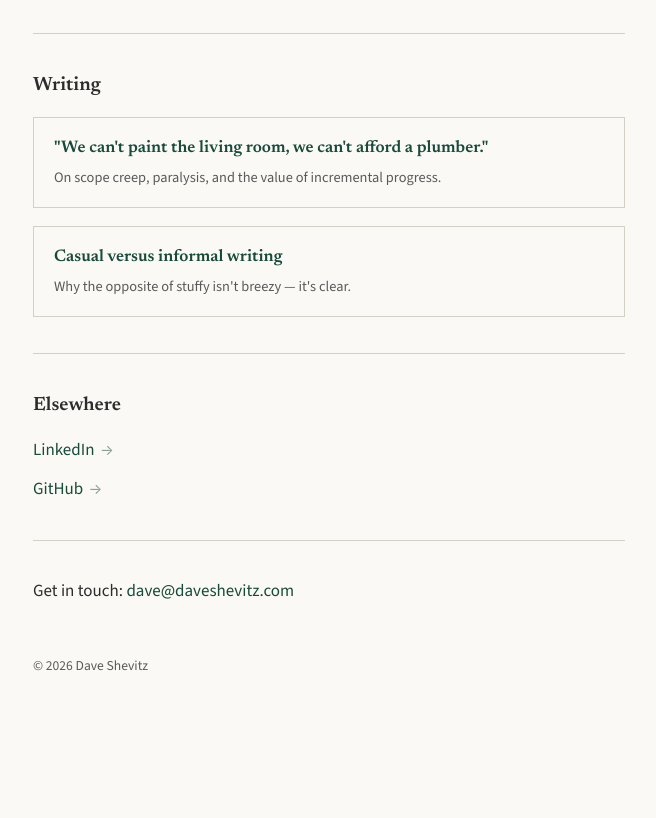
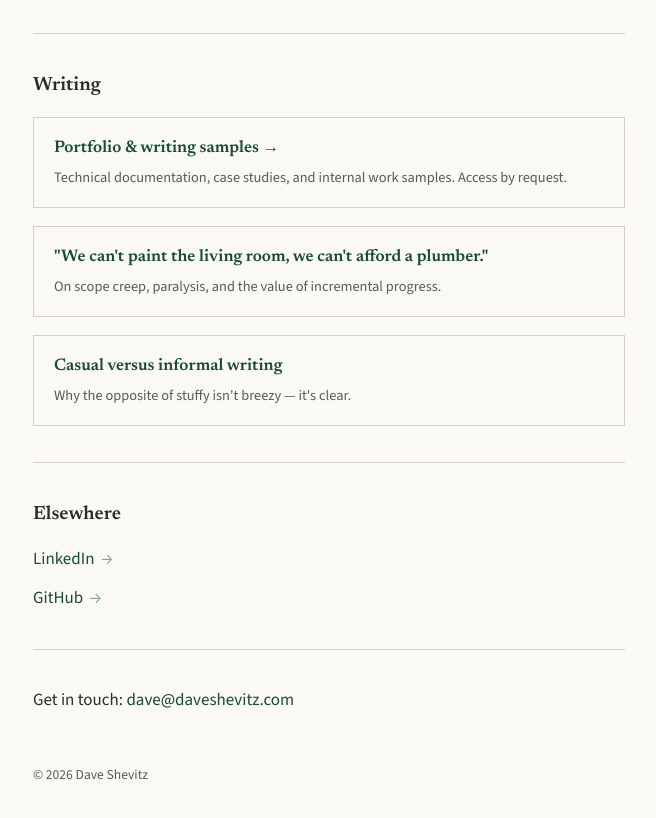
Before and after one commit to aikithoughts/daveshevitz.github.io, a plain HTML site: page index.html in a window 1280 px wide. Shown: the part 919-1737 px from the top of the page, without its empty margins (311-967 px from the left). Before the commit the page ends 1656 px from the top, so only its background shows below. Drawn offline with nearby package versions, Linux system fonts and the light colour scheme.

Commit message:
Add portfolio link with description to writing section

```diff
--- a/index.html
+++ b/index.html
@@ -233,6 +233,12 @@
             <h2 class="links-heading">Writing</h2>
             <ul class="writing-list">
                 <li>
+                    <a href="https://portfolio.daveshevitz.com">
+                        <span class="writing-title">Portfolio & writing samples →</span>
+                        <span class="writing-desc">Technical documentation, case studies, and internal work samples. Access by request.</span>
+                    </a>
+                </li>
+                <li>
                     <a href="/living-room.html">
                         <span class="writing-title">"We can't paint the living room, we can't afford a plumber."</span>
                         <span class="writing-desc">On scope creep, paralysis, and the value of incremental progress.</span>
```
